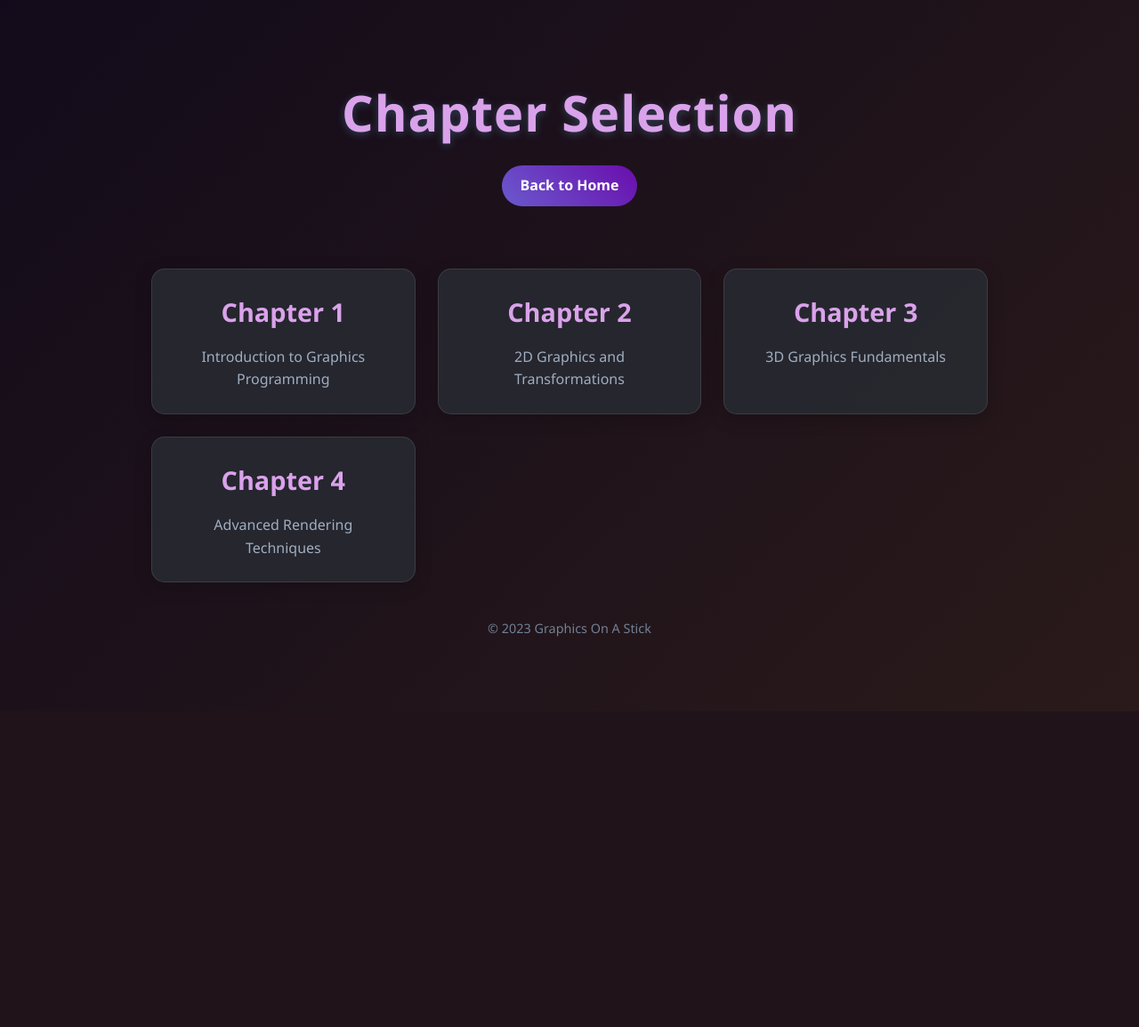
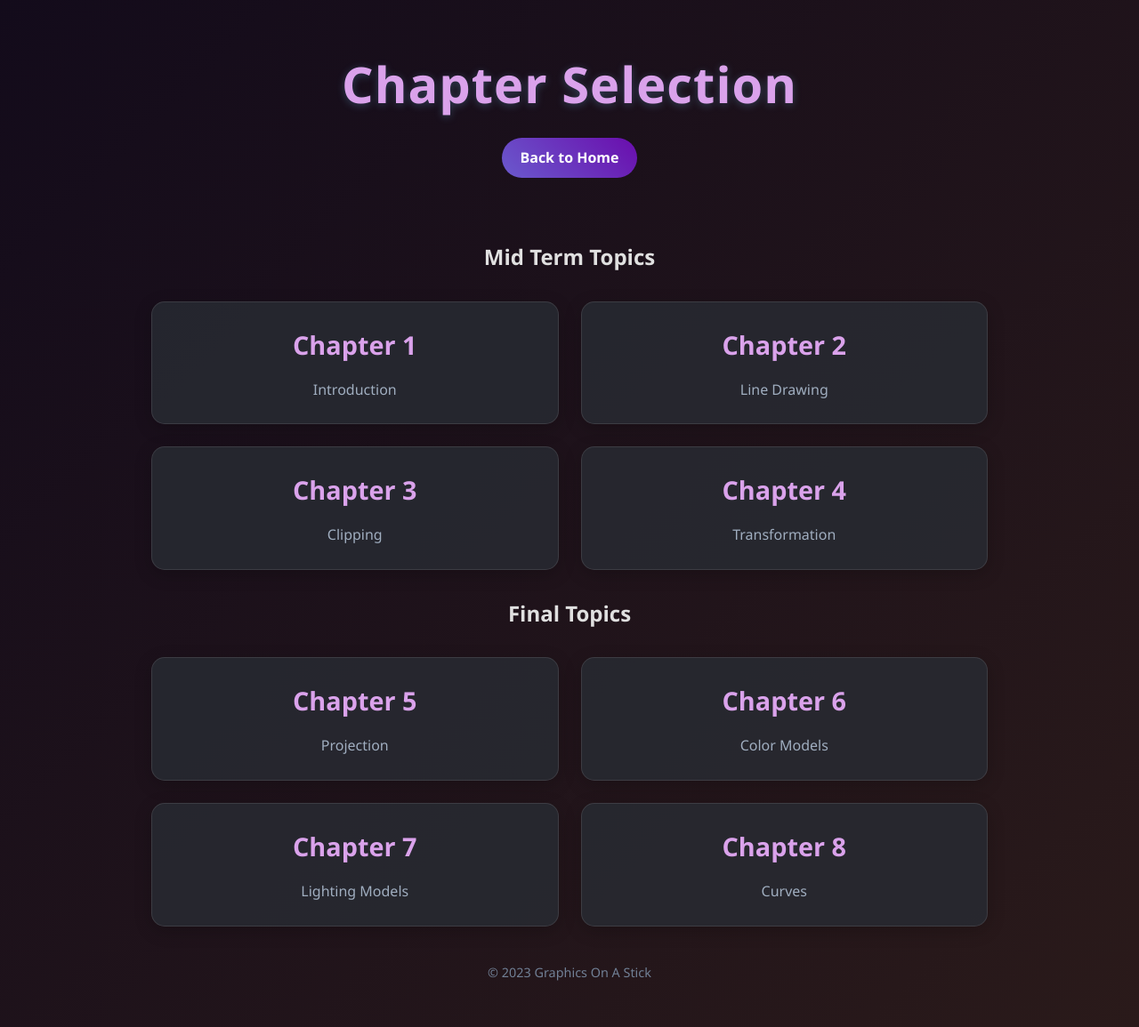
Before and after one commit to Al-Saihan/GraphicsOnAStick, a PHP site: page /problems.php in a window 1280 px wide. Shown: the whole page at 89% size. Before the commit the page ends 716 px from the top, so only its background shows below. Run offline with PHP 8.4, Linux system fonts and the light colour scheme.

Commit message:
Added Comments For Better Traversal

```diff
--- a/problems.php
+++ b/problems.php
@@ -1,46 +1,87 @@
 <!DOCTYPE html>
 <html lang="en">
+
 <head>
     <meta charset="UTF-8">
     <meta name="viewport" content="width=device-width, initial-scale=1.0">
     <title>Problems - Graphics On A Stick</title>
     <link rel="stylesheet" href="styles.css">
 </head>
+
 <body>
     <div class="container">
+        <!-- Header Section -->
         <header>
             <h1>Chapter Selection</h1>
             <a href="index.php" class="back-btn">Back to Home</a>
         </header>
 
+        <!-- Mid Term Topics Section -->
+        <h2 class="section-title"> Mid Term Topics</h2>
+
         <div class="chapters-container">
+            <!-- Chapter 1 Card -->
             <div class="chapter-card" onclick="openModal('chapter1')">
                 <h2>Chapter 1</h2>
-                <p>Introduction to Graphics Programming</p>
+                <p>Introduction</p>
             </div>
 
+            <!-- Chapter 2 Card -->
             <div class="chapter-card" onclick="openModal('chapter2')">
                 <h2>Chapter 2</h2>
-                <p>2D Graphics and Transformations</p>
+                <p>Line Drawing</p>
             </div>
 
+            <!-- Chapter 3 Card -->
             <div class="chapter-card" onclick="openModal('chapter3')">
                 <h2>Chapter 3</h2>
-                <p>3D Graphics Fundamentals</p>
+                <p>Clipping</p>
             </div>
 
+            <!-- Chapter 4 Card -->
             <div class="chapter-card" onclick="openModal('chapter4')">
                 <h2>Chapter 4</h2>
-                <p>Advanced Rendering Techniques</p>
+                <p>Transformation</p>
             </div>
         </div>
 
+        <!-- Final Topics Section -->
+        <h2 class="section-title">Final Topics</h2>
+
+        <div class="chapters-container">
+            <!-- Chapter 5 Card -->
+            <div class="chapter-card" onclick="openModal('chapter5')">
+                <h2>Chapter 5</h2>
+                <p>Projection</p>
+            </div>
+
+            <!-- Chapter 6 Card -->
+            <div class="chapter-card" onclick="openModal('chapter6')">
+                <h2>Chapter 6</h2>
+                <p>Color Models</p>
+            </div>
+
+            <!-- Chapter 7 Card -->
+            <div class="chapter-card" onclick="openModal('chapter7')">
+                <h2>Chapter 7</h2>
+                <p>Lighting Models</p>
+            </div>
+
+            <!-- Chapter 8 Card -->
+            <div class="chapter-card" onclick="openModal('chapter8')">
+                <h2>Chapter 8</h2>
+                <p>Curves</p>
+            </div>
+        </div>
+
+        <!-- Footer Section -->
         <footer>
             <p>&copy; 2023 Graphics On A Stick</p>
         </footer>
     </div>
 
-    <!-- Chapter Modals -->
+    <!-- Chapter Modals Section -->
+    <!-- Chapter 1 Modal -->
     <div id="chapter1" class="modal">
         <div class="modal-content">
             <button class="close-btn" onclick="closeModal('chapter1')">&times;</button>
@@ -53,6 +94,7 @@
         </div>
     </div>
 
+    <!-- Chapter 2 Modal -->
     <div id="chapter2" class="modal">
         <div class="modal-content">
             <button class="close-btn" onclick="closeModal('chapter2')">&times;</button>
@@ -65,6 +107,7 @@
         </div>
     </div>
 
+    <!-- Chapter 3 Modal -->
     <div id="chapter3" class="modal">
         <div class="modal-content">
             <button class="close-btn" onclick="closeModal('chapter3')">&times;</button>
@@ -77,6 +120,7 @@
         </div>
     </div>
 
+    <!-- Chapter 4 Modal -->
     <div id="chapter4" class="modal">
         <div class="modal-content">
             <button class="close-btn" onclick="closeModal('chapter4')">&times;</button>
@@ -89,17 +133,72 @@
         </div>
     </div>
 
+    <!-- Chapter 5 Modal -->
+    <div id="chapter5" class="modal">
+        <div class="modal-content">
+            <button class="close-btn" onclick="closeModal('chapter5')">&times;</button>
+            <h2 class="modal-title">Chapter 5 - Problems</h2>
+            <ul class="problems-list">
+                <li>Problem 1: Implement perspective projection</li>
+                <li>Problem 2: Create an orthographic projection system</li>
+                <li>Problem 3: Develop a viewport transformation function</li>
+            </ul>
+        </div>
+    </div>
+
+    <!-- Chapter 6 Modal -->
+    <div id="chapter6" class="modal">
+        <div class="modal-content">
+            <button class="close-btn" onclick="closeModal('chapter6')">&times;</button>
+            <h2 class="modal-title">Chapter 6 - Problems</h2>
+            <ul class="problems-list">
+                <li>Problem 1: Implement RGB to HSV color conversion</li>
+                <li>Problem 2: Create a color interpolation function</li>
+                <li>Problem 3: Develop a color picker tool</li>
+            </ul>
+        </div>
+    </div>
+
+    <!-- Chapter 7 Modal -->
+    <div id="chapter7" class="modal">
+        <div class="modal-content">
+            <button class="close-btn" onclick="closeModal('chapter7')">&times;</button>
+            <h2 class="modal-title">Chapter 7 - Problems</h2>
+            <ul class="problems-list">
+                <li>Problem 1: Implement Phong lighting model</li>
+                <li>Problem 2: Create a basic shadow calculation</li>
+                <li>Problem 3: Develop a specular highlight effect</li>
+            </ul>
+        </div>
+    </div>
+
+    <!-- Chapter 8 Modal -->
+    <div id="chapter8" class="modal">
+        <div class="modal-content">
+            <button class="close-btn" onclick="closeModal('chapter8')">&times;</button>
+            <h2 class="modal-title">Chapter 8 - Problems</h2>
+            <ul class="problems-list">
+                <li>Problem 1: Implement Bezier curve drawing</li>
+                <li>Problem 2: Create a B-spline curve editor</li>
+                <li>Problem 3: Develop a curve fitting algorithm</li>
+            </ul>
+        </div>
+    </div>
+
+    <!-- JavaScript Section -->
     <script>
+        // Open the modal for the selected chapter
         function openModal(chapterId) {
             document.getElementById(chapterId).style.display = 'flex';
         }
 
+        // Close the modal for the selected chapter
         function closeModal(chapterId) {
             document.getElementById(chapterId).style.display = 'none';
         }
 
         // Close modal when clicking outside of it
-        window.onclick = function(event) {
+        window.onclick = function (event) {
             const modals = document.getElementsByClassName('modal');
             for (let i = 0; i < modals.length; i++) {
                 if (event.target == modals[i]) {
@@ -109,4 +208,5 @@
         }
     </script>
 </body>
+
 </html>
--- a/styles.css
+++ b/styles.css
@@ -45,7 +45,7 @@ body {
 
 .chapters-container {
     display: grid;
-    grid-template-columns: repeat(auto-fit, minmax(250px, 1fr));
+    grid-template-columns: repeat(2, minmax(250px, 1fr));
     gap: 25px;
     margin: 30px 0;
 }
@@ -61,7 +61,7 @@ body {
 }
 
 .chapter-card:hover {
-    transform: translateY(-5px);
+    transform: translateY(5px);
     box-shadow: 0 8px 25px rgba(0, 0, 0, 0.3);
 }
 
```
